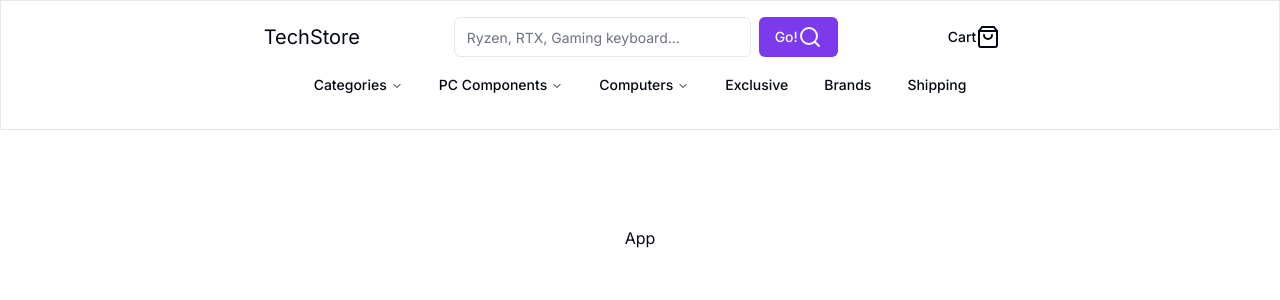
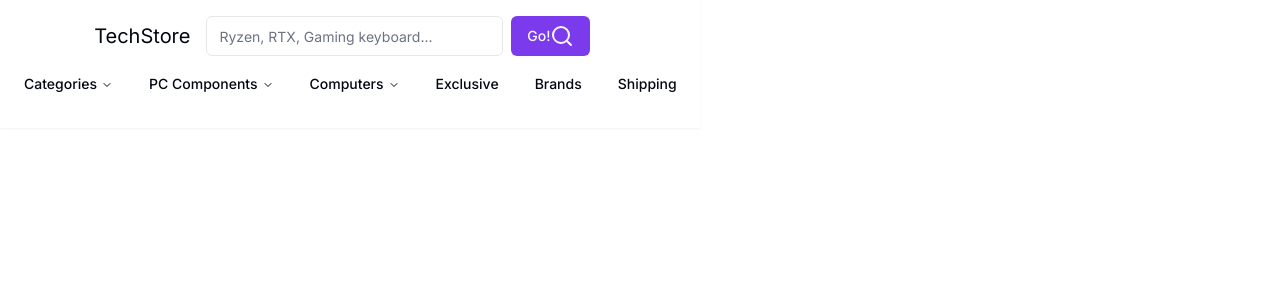
Before and after one commit to pabloppizarro/smol-ecomm, a Next.js app: page / in a window 1280 px wide. Shown: the top 300 px of the page. Built offline with nearby package versions, Linux system fonts and the light colour scheme.

Commit message:
refactor to layout componentes, fixed styles

```diff
--- a/app/header.tsx
+++ b/app/header.tsx
@@ -16,8 +16,9 @@ const links = [
 export default function Header() {
   const pathname = usePathname();
   return (
-    <header className=" font-poppinsBold text-lg  justify-center p-4 border bg-transparent w-full">
-      <div className="md:w-8/12 flex items-center justify-around top gap-4 m-auto">
+    <header className="z-10 relative w-[1280px] font-poppinsBold  bg-white">
+      <div className="fixed shadow-sm max-w-[inherit] py-4 bg-white">
+        <div className="flex items-center justify-center top gap-4 m-auto">
           <Link className=" hover:font-bold text-xl" href={"/"}>
             TechStore
           </Link>
@@ -29,15 +30,16 @@ export default function Header() {
             </Button>
           </div>
           <div className="flex divide-x">
-          <Button variant={"ghost"}>
+            {/* <Button variant={"ghost"}>
             <span className="hidden sm:block">Cart</span>
             <ShoppingBag />
-          </Button>
+          </Button> */}
           </div>
         </div>
         <div className="hidden sm:flex m-2 justify-center">
           <CategoriesNavMenu categories={[]}></CategoriesNavMenu>
         </div>
+      </div>
     </header>
   );
 }
```
Lines whose indentation alone changed are shown as unchanged.
